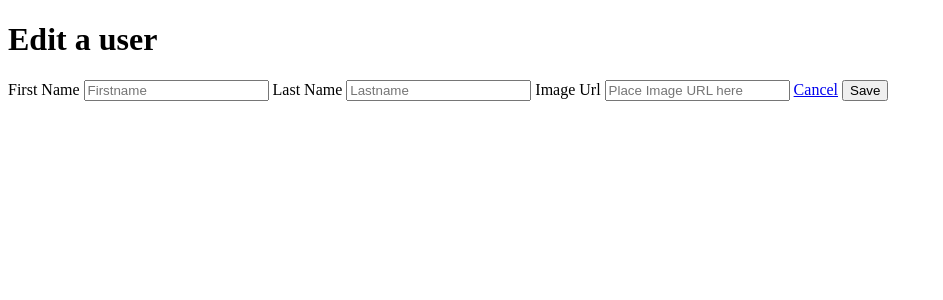
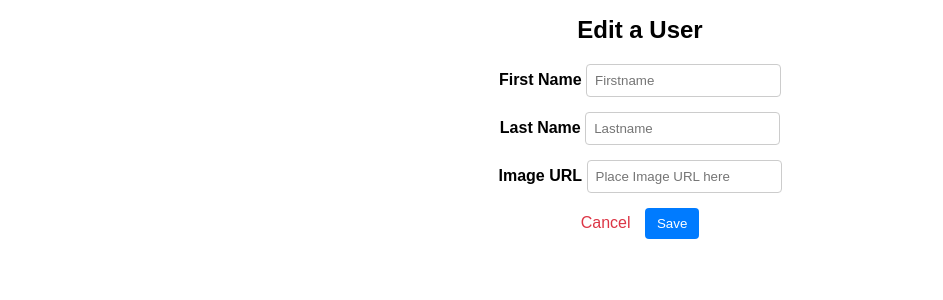
Before and after one commit to luisirizarry/SQLAlchemy-Blogly-Part1, a Flask app: template templates/edit_user.html in a window 1280 px wide. Shown: the top 300 px of the page, without its empty margins (0-943 px from the left). Run offline with Flask 2, Linux system fonts and the light colour scheme; the template is opened without the code that fills it, so the values that code supplies are empty.

Commit message:
Finished main part

```diff
--- a/app.py
+++ b/app.py
@@ -1,6 +1,6 @@
 """Blogly application."""
 
-from flask import Flask, request, render_template, redirect, flash, session
+from flask import Flask, request, render_template, redirect
 from flask_debugtoolbar import DebugToolbarExtension
 from models import db, connect_db, User
 
--- a/static/styles.css
+++ b/static/styles.css
@@ -0,0 +1,138 @@
+*{
+    box-sizing: border-box;
+}
+
+body {
+    font-family: Arial, sans-serif; /* Set a default font for the body */
+}
+
+.page {
+    padding: 20px;
+}
+
+/* Common title styles */
+.page-title {
+    font-size: 24px;
+    margin-bottom: 20px;
+}
+
+/* List styles */
+.users-list {
+    list-style-type: none;
+    padding-left: 0;
+    margin-bottom: 20px;
+}
+
+.user-item {
+    margin-bottom: 8px;
+}
+
+/* Link styles */
+.user-link,
+.go-back-link {
+    text-decoration: none;
+    color: #007bff;
+    font-weight: bold;
+}
+
+.user-link:hover,
+.go-back-link:hover {
+    text-decoration: underline;
+}
+
+/* Form styles */
+form {
+    display: flex;
+    flex-direction: column;
+    display: inline;
+}
+
+.form-group {
+    margin-bottom: 15px;
+}
+
+label {
+    margin-bottom: 5px;
+    font-weight: bold;
+}
+
+input[type="text"] {
+    padding: 8px;
+    border: 1px solid #ccc;
+    border-radius: 4px;
+}
+
+/* Button styles */
+button {
+    padding: 8px 12px;
+    border: none;
+    border-radius: 4px;
+    cursor: pointer;
+}
+
+.add-user-button {
+    background-color: #28a745;
+    color: white;
+}
+
+.add-user-button:hover {
+    background-color: #218838;
+}
+
+.save-button,
+.edit-button {
+    background-color: #007bff;
+    color: white;
+}
+
+.save-button:hover,
+.edit-button:hover {
+    background-color: #0056b3;
+}
+
+.delete-button {
+    background-color: #dc3545;
+    color: white;
+}
+
+.delete-button:hover {
+    background-color: #c82333;
+}
+
+/* Specific page styles */
+.user-profile-page,
+.edit-user-page,
+.create-user-page {
+    text-align: center; /* Centers content on profile pages */
+}
+
+.user-image {
+    max-width: 150px; /* Set a max width for the image */
+    border-radius: 50%; /* Make it circular */
+    margin-bottom: 20px;
+}
+
+.user-details,
+.user-actions {
+    margin-bottom: 20px;
+}
+
+.user-name {
+    font-size: 24px;
+    margin: 10px 0;
+}
+
+/* Action buttons styling */
+.form-actions {
+    margin-top: 15px;
+}
+
+.cancel-link {
+    margin-right: 10px;
+    text-decoration: none;
+    color: #dc3545; /* Red color for cancel link */
+}
+
+.cancel-link:hover {
+    text-decoration: underline;
+}
--- a/templates/base.html
+++ b/templates/base.html
@@ -3,7 +3,7 @@
 <head>
     <meta charset="UTF-8">
     <meta name="viewport" content="width=device-width, initial-scale=1.0">
-    <link rel="stylesheet" href="static/styles.css">
+    <link rel="stylesheet" href={{ url_for('static', filename='styles.css') }}>
     <title>Document</title>
 </head>
 <body>
--- a/templates/edit_user.html
+++ b/templates/edit_user.html
@@ -1,15 +1,25 @@
 {% extends "base.html" %}
 
 {% block content %}
-    <h1>Edit a user</h1>
-    <form action="/users/{{user.id}}/edit" method="POST">
-        <label for="firstName">First Name</label>
-        <input type="text" name="firstName" placeholder="Firstname" required>
-        <label for="lastName">Last Name</label>
-        <input type="text" name="lastName" placeholder="Lastname" required>
-        <label for="imageURL">Image Url</label>
-        <input type="text" name="imageURL" placeholder="Place Image URL here" required>
-        <a href="/users/{{user.id}}">Cancel</a>
-        <button type="submit">Save</button>
-    </form>
+    <div class="edit-user-page">
+        <h1 class="page-title">Edit a User</h1>
+        <form class="edit-user-form" action="/users/{{user.id}}/edit" method="POST">
+            <div class="form-group">
+                <label for="firstName">First Name</label>
+                <input type="text" id="firstName" name="firstName" placeholder="Firstname" required>
+            </div>
+            <div class="form-group">
+                <label for="lastName">Last Name</label>
+                <input type="text" id="lastName" name="lastName" placeholder="Lastname" required>
+            </div>
+            <div class="form-group">
+                <label for="imageURL">Image URL</label>
+                <input type="text" id="imageURL" name="imageURL" placeholder="Place Image URL here" required>
+            </div>
+            <div class="form-actions">
+                <a class="cancel-link" href="/users/{{user.id}}">Cancel</a>
+                <button class="save-button" type="submit">Save</button>
+            </div>
+        </form>
+    </div>
 {% endblock %}
```
Also changed, not shown: templates/create_user.html (+19 -10 lines), templates/details.html (+14 -10 lines), templates/users.html (+13 -9 lines), 1 other file.
